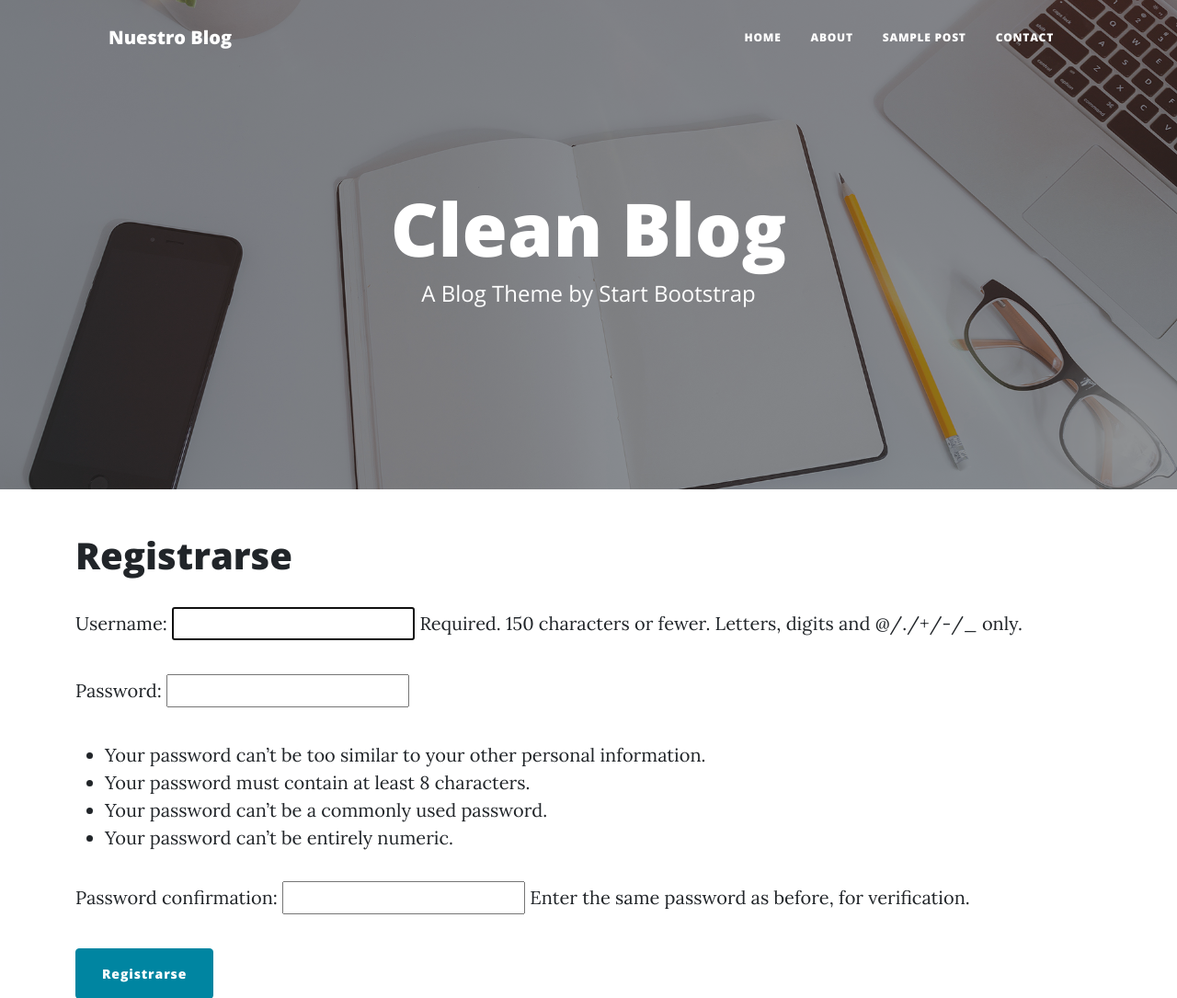
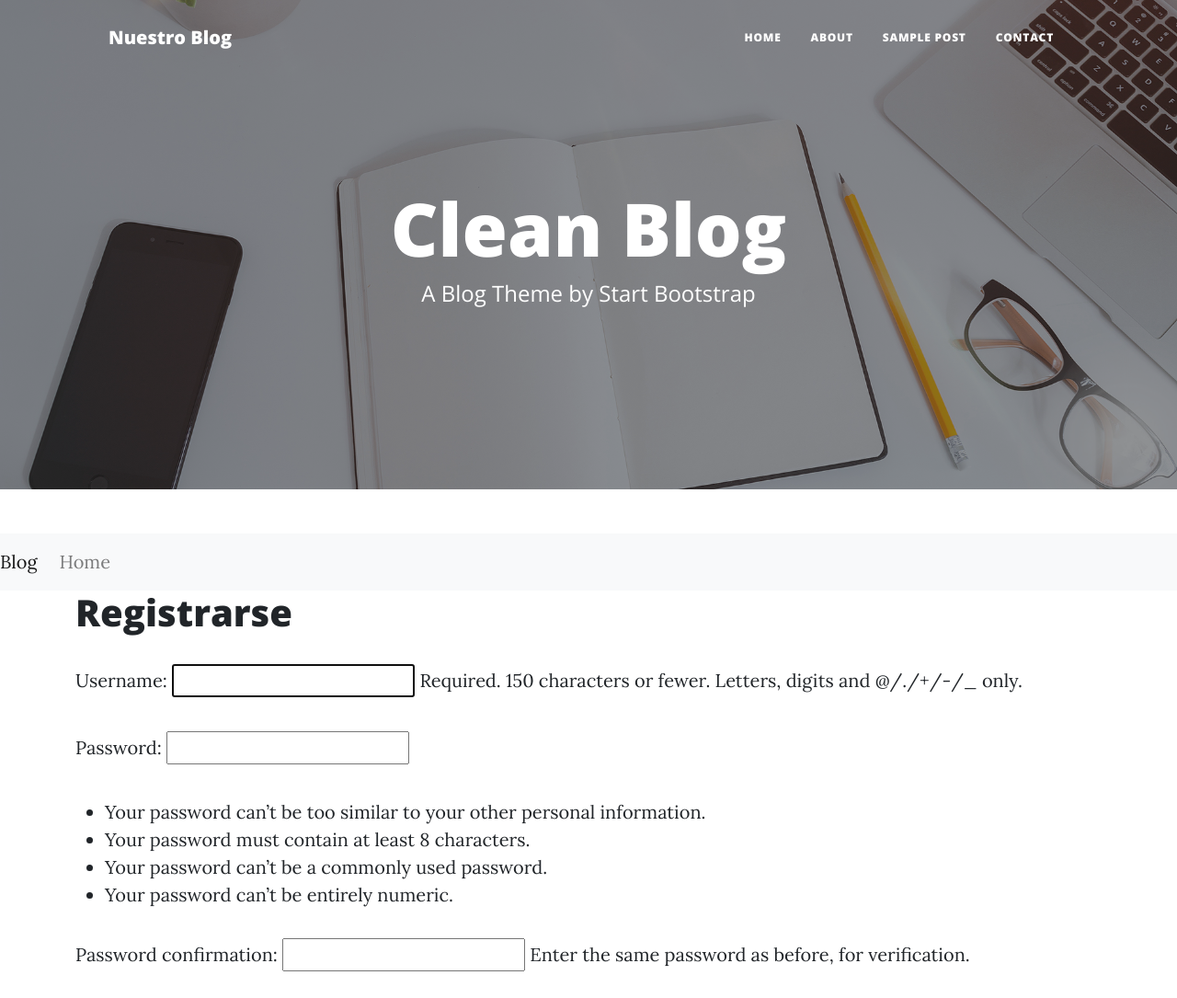
Before and after one commit to emilianocabrera90/FinaPythonl-EmilianoCabrera, a Django app: page /accounts/signup/ in a window 1280 px wide. Shown: the top 1085 px of the page at 92% size. Run offline with Django 5.2, Linux system fonts and the light colour scheme; some libraries are stand-ins or nearby versions.

Commit message:
proyectomejorado

```diff
--- a/accounts/templates/accounts/signup.html
+++ b/accounts/templates/accounts/signup.html
@@ -10,7 +10,16 @@
 
     {% load static %}
 
-    {% block content%}
+    {% block content %}
+    <nav class="navbar navbar-expand-lg navbar-light bg-light">
+        <a class="navbar-brand" href="/">Blog</a>
+        <div class="collapse navbar-collapse">
+            <ul class="navbar-nav mr-auto">
+                <li class="nav-item"><a class="nav-link" href="{% url 'home' %}">Home</a></li>
+
+            </ul>
+        </div>
+    </nav>
     <div class="container">
         <h1>Registrarse</h1>
         <form method="post">
--- a/blog/templates/blog/create_post.html
+++ b/blog/templates/blog/create_post.html
@@ -12,7 +12,7 @@
 
     {% load static %}
 
-    {% block content%}
+    {% block content %}
     <nav class="navbar navbar-expand-lg navbar-light bg-light">
         <a class="navbar-brand" href="/">Blog</a>
         <a class="navbar-brand" href="/">Home</a>
@@ -25,6 +25,6 @@
             <button type="submit" class="btn btn-primary">Guardar</button>
         </form>
     </div>
-    {% endblock content%}
+    {% endblock content %}
 </body>
 </html>
--- a/blog/templates/blog/delete_post.html
+++ b/blog/templates/blog/delete_post.html
@@ -10,7 +10,7 @@
 
     {% load static %}
 
-    {% block content%}
+    {% block content %}
     <nav class="navbar navbar-expand-lg navbar-light bg-light">
         <a class="navbar-brand" href="/">Blog</a>
         <div class="collapse navbar-collapse">
--- a/blog/templates/blog/home.html
+++ b/blog/templates/blog/home.html
@@ -59,6 +59,10 @@
                 <ul class="navbar-nav mr-auto">
                     <li class="nav-item"><a class="nav-link" href="{% url 'home' %}">Home</a></li>
                     <li class="nav-item"><a class="nav-link" href="{% url 'create_post' %}">Crear Post</a></li>
+                    <li class="nav-item"><a class="nav-link" href="{% url 'signup' %}">Sign Up</a></li>
+                    <li class="nav-item"><a class="nav-link" href="{% url 'login' %}">Login</a></li>
+                    <li class="nav-item"><a class="nav-link" href="{% url 'profile' %}">Perfil</a></li>
+
 
 
                 </ul>
--- a/blog/templates/blog/post_detail.html
+++ b/blog/templates/blog/post_detail.html
@@ -1,3 +1,4 @@
+
 <!DOCTYPE html>
 <html lang="es">
 <head>
@@ -6,11 +7,11 @@
     <link href="https://maxcdn.bootstrapcdn.com/bootstrap/4.5.2/css/bootstrap.min.css" rel="stylesheet">
 </head>
 <body>
-    {% extends "blog/home.html" %}
+
 
     {% load static %}
 
-    {% block content%}
+    {% block content %}
     <nav class="navbar navbar-expand-lg navbar-light bg-light">
         <a class="navbar-brand" href="/">Blog</a>
         <div class="collapse navbar-collapse">
--- a/blog/templates/blog/update_post.html
+++ b/blog/templates/blog/update_post.html
@@ -10,7 +10,7 @@
 
     {% load static %}
 
-    {% block content%}
+    {% block content %}
     <nav class="navbar navbar-expand-lg navbar-light bg-light">
         <a class="navbar-brand" href="/">Blog</a>
         <div class="collapse navbar-collapse">
--- a/blog/views.py
+++ b/blog/views.py
@@ -35,7 +35,7 @@ def update_post(request, pk):
             return redirect("home")
     else:
         form = PostForm(instance=post)
-    return render(request, "blog/update_post.html", {"form": form})
+    return render(request, "blog/update_post.html", {"form": form, "post": post})
 
 
 def delete_post(request, pk):
```
Also changed, not shown: accounts/templates/accounts/login.html (+9 -1 lines), accounts/templates/accounts/profile.html (+10 -1 lines), db.sqlite3.
